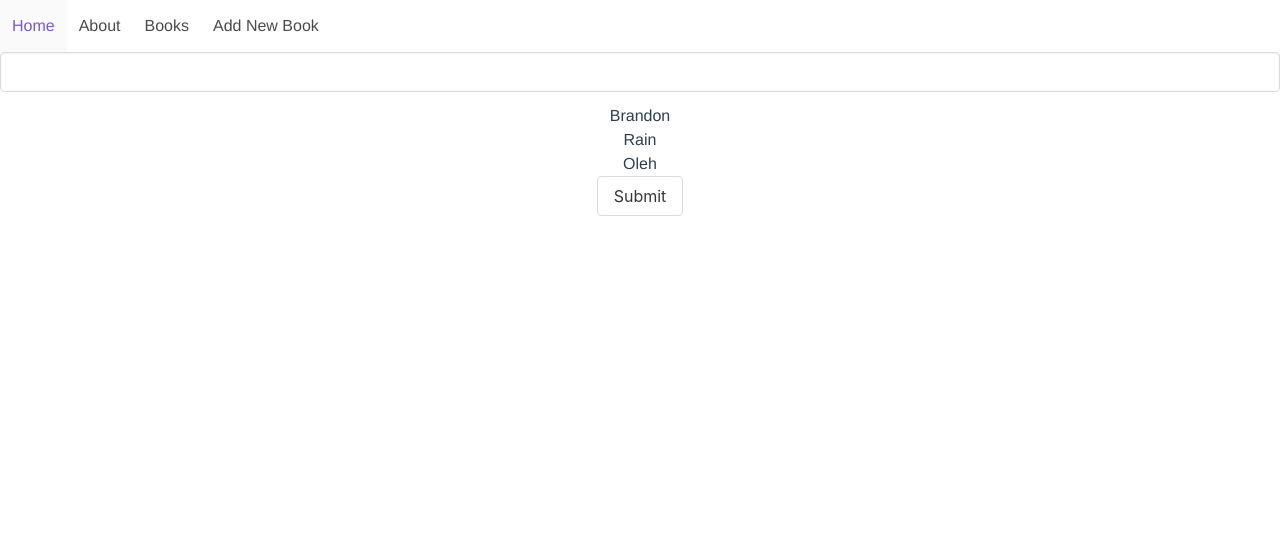
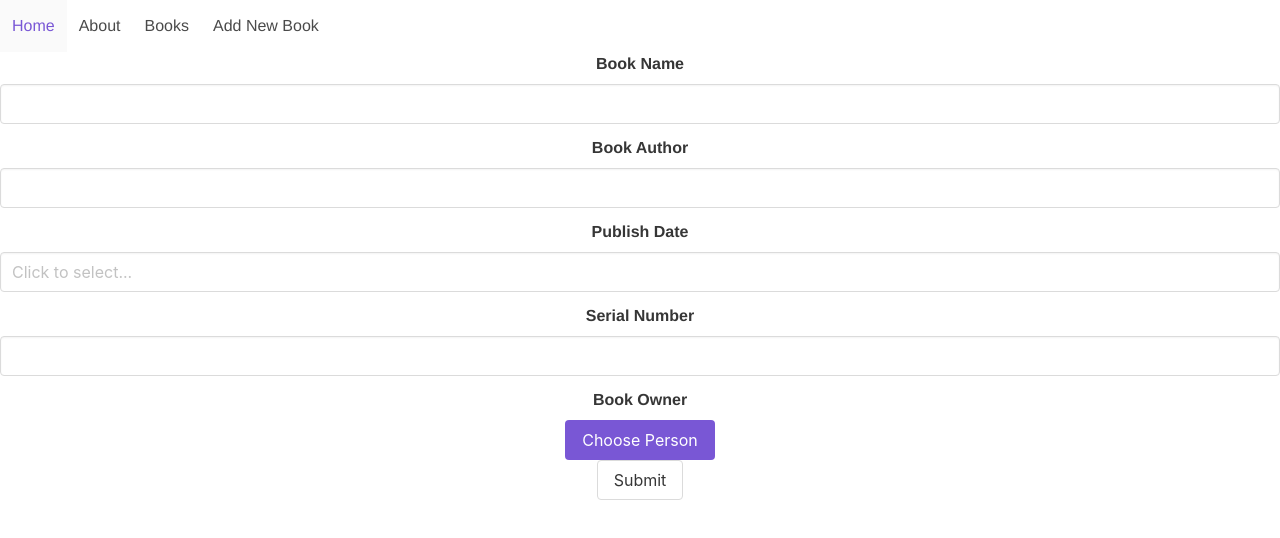
Before and after one commit to bautrey37/BookLibrary, a Vue app in the folder frontend/: page /newBook in a window 1280 px wide. Shown: the top 538 px of the page. Built offline with nearby package versions, Linux system fonts and the light colour scheme.

Commit message:
basic new book

```diff
--- a/frontend/src/components/ChoosePerson.vue
+++ b/frontend/src/components/ChoosePerson.vue
@@ -1,8 +1,19 @@
 <template>
   <div>
-    <ul>
-      <li v-for="person in persons" :key="person">{{ person }}</li>
-    </ul>
+    <b-field label="Book Owner">
+      <b-dropdown hoverable aria-role="list">
+        <button class="button is-primary" slot="trigger">
+          <span>Choose Person</span>
+        </button>
+        <b-dropdown-item
+          v-for="person in persons"
+          :key="person"
+          aria-role="listitem"
+        >
+          {{ person }}
+        </b-dropdown-item>
+      </b-dropdown>
+    </b-field>
   </div>
 </template>
 
@@ -14,6 +25,9 @@ export default {
       persons: ['Brandon', 'Rain', 'Oleh'],
     };
   },
+  methods: {
+    retrievePeople() {},
+  },
 };
 </script>
 
--- a/frontend/src/views/AddNewBook.vue
+++ b/frontend/src/views/AddNewBook.vue
@@ -1,8 +1,20 @@
 <template>
   <div class="wrapper">
     <form>
-      <b-field name="Book Name">
+      <b-field label="Book Name">
         <b-input v-model="formData.bookInfo.bookName"></b-input>
+      </b-field>
+      <b-field label="Book Author">
+        <b-input v-model="formData.bookInfo.author"></b-input>
+      </b-field>
+      <b-field label="Publish Date">
+        <b-datepicker
+          placeholder="Click to select..."
+          v-model="formData.bookInfo.publishDate"
+        ></b-datepicker>
+      </b-field>
+      <b-field label="Serial Number">
+        <b-input v-model="formData.serialNumber"></b-input>
       </b-field>
       <choose-person></choose-person>
     </form>
@@ -12,6 +24,9 @@
 
 <script>
 import ChoosePerson from '@/components/ChoosePerson';
+// import moment from 'moment';
+// moment().toDate()
+
 export default {
   name: 'AddNewBook.vue',
   data() {
@@ -21,7 +36,7 @@ export default {
         bookInfo: {
           bookName: '',
           author: '',
-          publishDate: '',
+          publishDate: null,
         },
       },
     };
```
